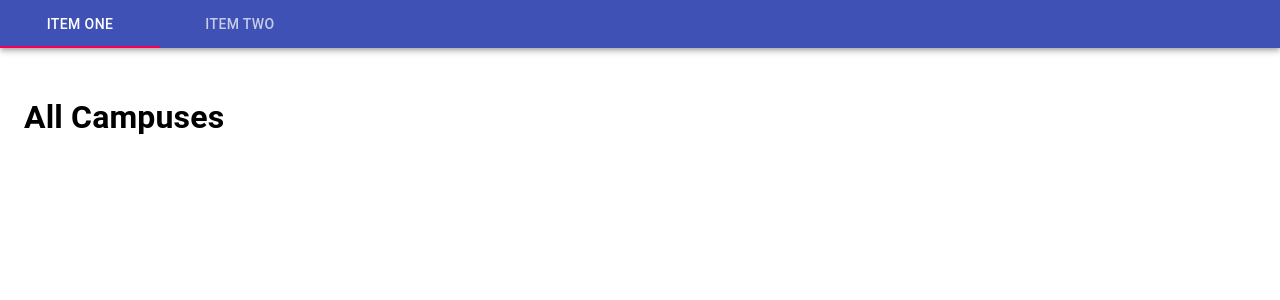
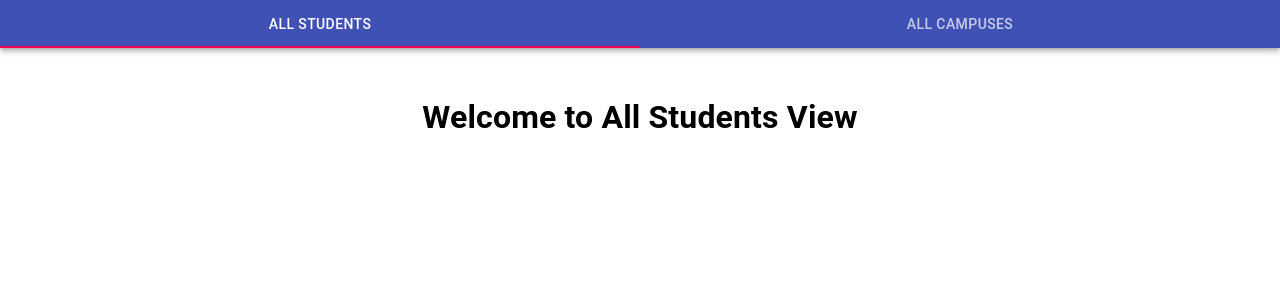
Before and after one commit to Naveed-Naqi/TTP_CRUD_APP, a React (Create React App) app: page / in a window 1280 px wide. Shown: the top 300 px of the page. Built offline with nearby package versions, Linux system fonts and the light colour scheme.

Commit message:
Added cards

```diff
--- a/src/App.css
+++ b/src/App.css
@@ -1,38 +1,3 @@
 .App {
   text-align: center;
 }
-
-.App-logo {
-  height: 40vmin;
-  pointer-events: none;
-}
-
-@media (prefers-reduced-motion: no-preference) {
-  .App-logo {
-    animation: App-logo-spin infinite 20s linear;
-  }
-}
-
-.App-header {
-  background-color: #282c34;
-  min-height: 100vh;
-  display: flex;
-  flex-direction: column;
-  align-items: center;
-  justify-content: center;
-  font-size: calc(10px + 2vmin);
-  color: white;
-}
-
-.App-link {
-  color: #61dafb;
-}
-
-@keyframes App-logo-spin {
-  from {
-    transform: rotate(0deg);
-  }
-  to {
-    transform: rotate(360deg);
-  }
-}
--- a/src/App.js
+++ b/src/App.js
@@ -1,4 +1,5 @@
 import React from 'react';
+import "./App.css";
 import { BrowserRouter as Router, Route, Switch } from "react-router-dom";
 import TabNavigation from "./components/layout/TabNavigation";
 
--- a/src/components/campuses/AllCampuses.js
+++ b/src/components/campuses/AllCampuses.js
@@ -1,10 +1,30 @@
 import React, { Component } from 'react'
+import "./campuses.css"
+import SingleCardDisplay from '../layout/SingleCardDisplay'
 
 export default class AllCampuses extends Component {
     render() {
         return (
             <div>
-                <h1>All Campuses</h1>
+                <h1>Welcome to the All Campuses View</h1>
+
+                <SingleCardDisplay
+                    phoneNumber="646-309-5663"
+                    name="Naveed Naqi"
+                    email="nnaqi5534@gmail.com"
+                ></SingleCardDisplay>
+
+                <SingleCardDisplay
+                    phoneNumber="646-267-6197"
+                    name="Bushra Naqi"
+                    email="nnaqi5534@bths.edu"
+                ></SingleCardDisplay>
+
+                <SingleCardDisplay
+                    phoneNumber="646-918-6192"
+                    name="Ali Naqi"
+                    email="naveed.naqi30@myhunter.cuny.edu"
+                ></SingleCardDisplay>
             </div>
         )
     }
--- /dev/null
+++ b/src/components/campuses/campuses.css
@@ -0,0 +1,4 @@
+div {
+    text-align: center;
+    display: block;
+}
--- /dev/null
+++ b/src/components/layout/SingleCardDisplay.js
@@ -0,0 +1,47 @@
+import React from 'react';
+import PropTypes from 'prop-types';
+import { makeStyles } from '@material-ui/core/styles';
+import Card from '@material-ui/core/Card';
+import CardContent from '@material-ui/core/CardContent';
+import Typography from '@material-ui/core/Typography';
+
+const useStyles = makeStyles({
+  card: {
+    width: "30%",
+    textAlign: "center",
+    display: "inline-block",
+    margin: "1%",
+  },
+  title: {
+    fontSize: 14,
+  },
+  pos: {
+    marginBottom: 12,
+  },
+});
+
+export default function SingleCardDisplay({name, phoneNumber, email}) {
+  const classes = useStyles();
+
+  return (
+    <Card className={classes.card} variant="outlined">
+      <CardContent>
+        <Typography variant="h5" component="h2" className={classes.pos}>
+          {name}
+        </Typography>
+        <Typography className={classes.pos} >
+          {phoneNumber}
+        </Typography>
+        <Typography variant="body2" component="p">
+          {email}
+        </Typography>
+      </CardContent>
+    </Card>
+  );
+}
+
+SingleCardDisplay.propTypes = {
+    name: PropTypes.string.isRequired,
+    phoneNumber: PropTypes.string.isRequired,
+    email: PropTypes.string.isRequired
+};
--- a/src/components/layout/TabNavigation.js
+++ b/src/components/layout/TabNavigation.js
@@ -6,8 +6,8 @@ import Tabs from '@material-ui/core/Tabs';
 import Tab from '@material-ui/core/Tab';
 import Typography from '@material-ui/core/Typography';
 import Box from '@material-ui/core/Box';
-import AllCampuses from '../campuses/AllCampuses';
-import AllStudents from '../students/AllStudents';
+import AllCampuses from "../campuses/AllCampuses";
+import AllStudents from "../students/AllStudents";
 
 function TabPanel(props) {
   const { children, value, index, ...other } = props;
@@ -17,8 +17,8 @@ function TabPanel(props) {
       component="div"
       role="tabpanel"
       hidden={value !== index}
-      id={`simple-tabpanel-${index}`}
-      aria-labelledby={`simple-tab-${index}`}
+      id={`nav-tabpanel-${index}`}
+      aria-labelledby={`nav-tab-${index}`}
       {...other}
     >
       {value === index && <Box p={3}>{children}</Box>}
@@ -34,9 +34,21 @@ TabPanel.propTypes = {
 
 function a11yProps(index) {
   return {
-    id: `simple-tab-${index}`,
-    'aria-controls': `simple-tabpanel-${index}`,
+    id: `nav-tab-${index}`,
+    'aria-controls': `nav-tabpanel-${index}`,
   };
+}
+
+function LinkTab(props) {
+  return (
+    <Tab
+      component="a"
+      onClick={event => {
+        event.preventDefault();
+      }}
+      {...props}
+    />
+  );
 }
 
 const useStyles = makeStyles(theme => ({
@@ -46,7 +58,7 @@ const useStyles = makeStyles(theme => ({
   },
 }));
 
-export default function SimpleTabs() {
+export default function NavTabs() {
   const classes = useStyles();
   const [value, setValue] = React.useState(0);
 
@@ -57,16 +69,21 @@ export default function SimpleTabs() {
   return (
     <div className={classes.root}>
       <AppBar position="static">
-        <Tabs value={value} onChange={handleChange} aria-label="simple tabs example">
-          <Tab label="Item One" {...a11yProps(0)} />
-          <Tab label="Item Two" {...a11yProps(1)} />
+        <Tabs
+          variant="fullWidth"
+          value={value}
+          onChange={handleChange}
+          aria-label="nav tabs example"
+        >
+          <LinkTab label="All Students" href="/drafts" {...a11yProps(0)} />
+          <LinkTab label="All Campuses" href="/trash" {...a11yProps(1)} />
         </Tabs>
       </AppBar>
       <TabPanel value={value} index={0}>
-        <AllCampuses></AllCampuses>
+        <AllStudents></AllStudents>
       </TabPanel>
       <TabPanel value={value} index={1}>
-        <AllStudents></AllStudents>
+        <AllCampuses></AllCampuses>
       </TabPanel>
     </div>
   );
--- a/src/components/students/AllStudents.js
+++ b/src/components/students/AllStudents.js
@@ -4,7 +4,7 @@ export default class AllStudents extends Component {
     render() {
         return (
             <div>
-                <h1>All Students</h1>
+                <h1>Welcome to All Students View </h1>
             </div>
         )
     }
```
